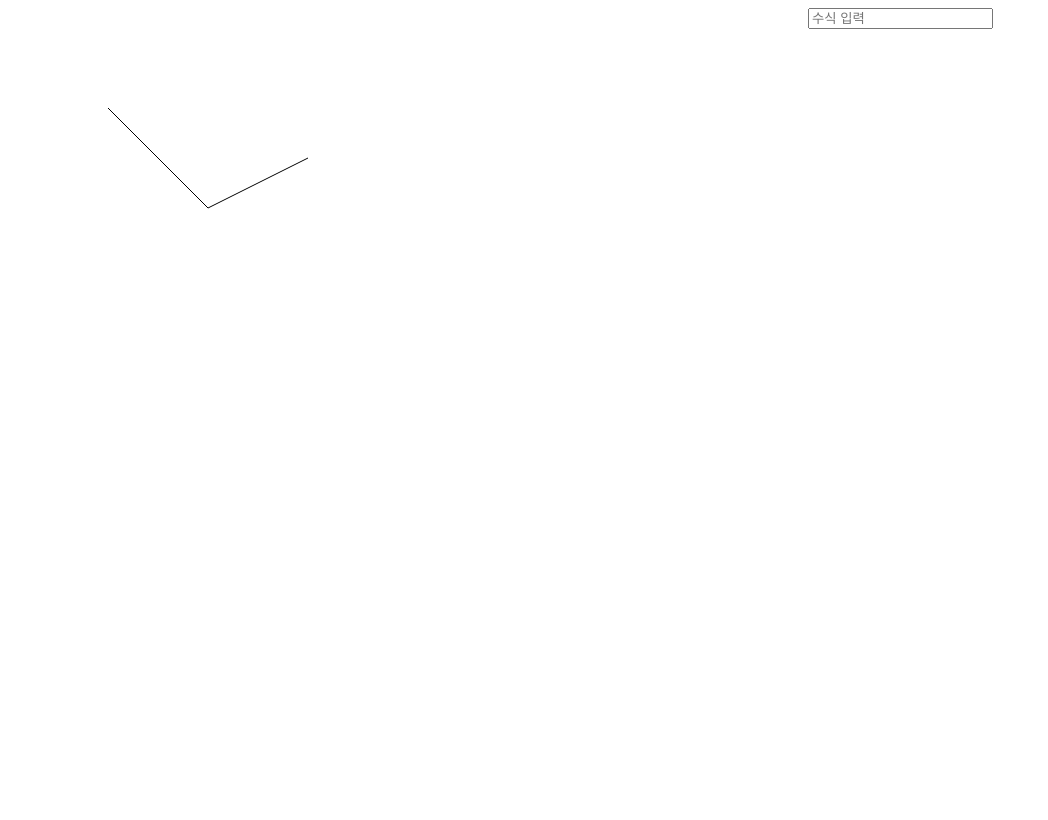
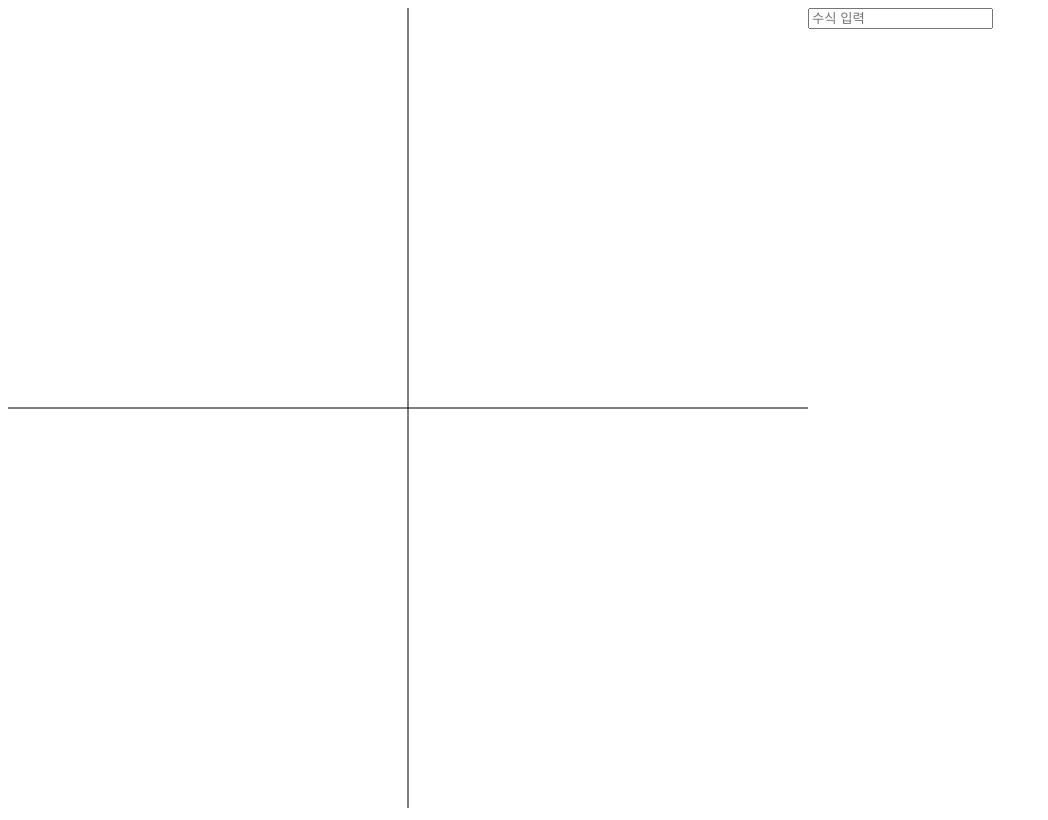
Before and after one commit to ChoiEunCheol/Green-8, a plain HTML site: page useless2/useless2.html in a window 1280 px wide. Shown: the whole page, without its empty margins (0-1048 px from the left). Drawn offline with Linux system fonts and the light colour scheme.

Commit message:
좌표축 설정 및 직선 함수화

```diff
--- a/useless2/useless2.html
+++ b/useless2/useless2.html
@@ -17,25 +17,28 @@
             <canvas id="canvas" width="800" height="800"></canvas>
         </div>
         <div id="right">
-            <input type="text" placeholder="수식 입력"></input>
+            <input type="text" id="input" placeholder="수식 입력"></input>
         </div>
     </div>
 <script>
     const canvas = document.getElementById('canvas');
     const context = canvas.getContext('2d');
+    const input = document.getElementById('input');
 
-    context.beginPath();
-    context.moveTo(100,100);
-    context.lineTo(200,200);
-    context.stroke();
-    context.closePath();
+    let equ = "y=2x+1";
+    let xintercept = -1/2;
+    let yIntercept = 1;
 
-    context.beginPath();
-    context.moveTo(200,200);
-    context.lineTo(300,150);
-    context.stroke();
-    context.closePath();
+    function straightLine(a,b,c,d){
+        context.beginPath();
+        context.moveTo(a,b);
+        context.lineTo(c,d);
+        context.stroke();
+        context.closePath();
+    }
 
+    straightLine(0,400,800,400);
+    straightLine(400,0,400,800);
 
 </script>
 </body>
```
